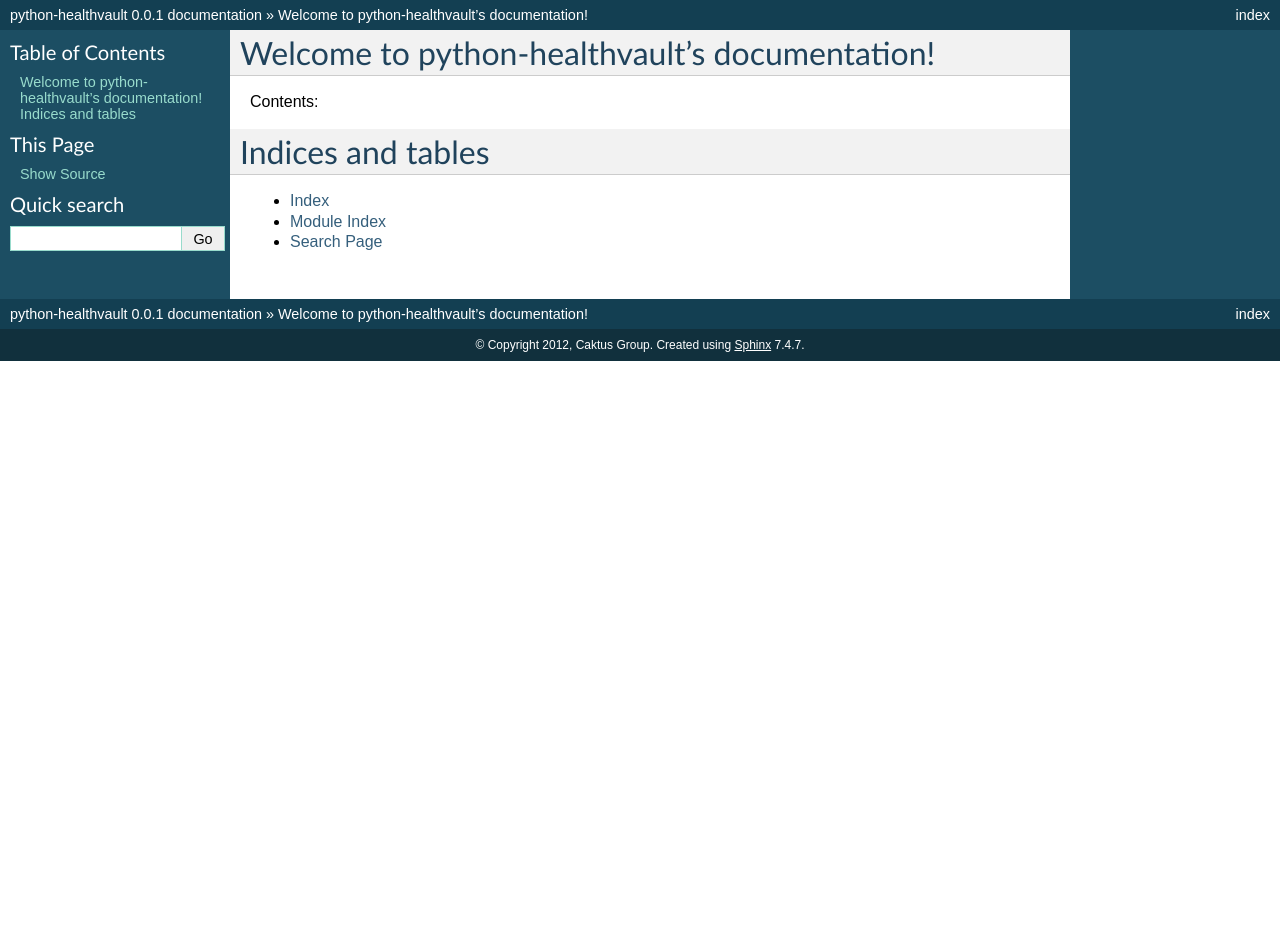
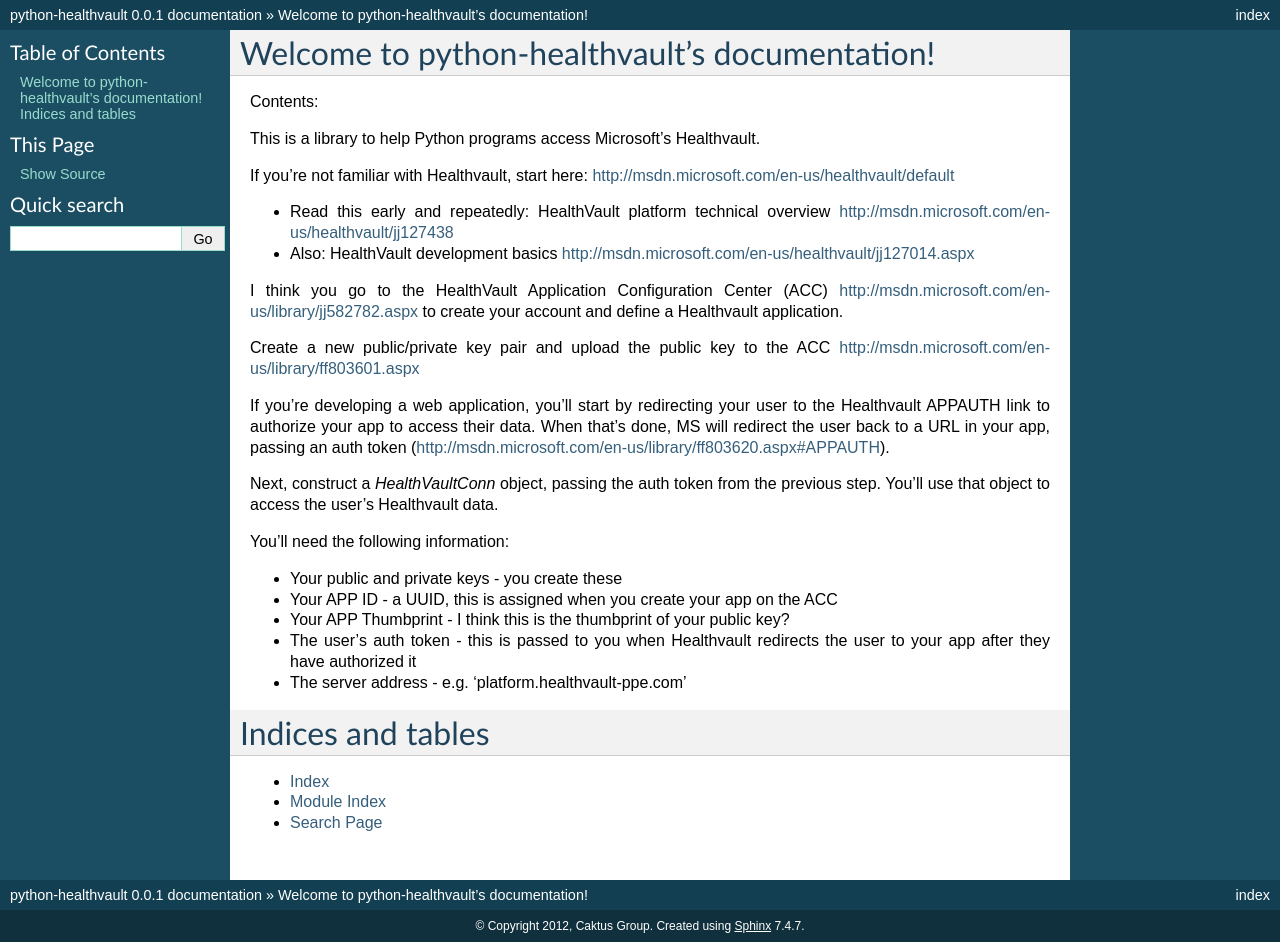
Before and after one commit to orcasgit/python-healthvault, a Sphinx documentation site: the page built from docs/index.rst, in a window 1280 px wide. Built offline with Sphinx 7.4.7, drawn with Linux system fonts in a browser that asks for light colours; before the commit the page ends 900 px from its top, so only the background shows below that.

Commit message:
A little intro doc

```diff
--- a/docs/index.rst
+++ b/docs/index.rst
@@ -11,6 +11,33 @@
 .. toctree::
    :maxdepth: 2
 
+This is a library to help Python programs access Microsoft's Healthvault.
+
+If you're not familiar with Healthvault, start here: http://msdn.microsoft.com/en-us/healthvault/default
+
+- Read this early and repeatedly: HealthVault platform technical overview http://msdn.microsoft.com/en-us/healthvault/jj127438
+- Also: HealthVault development basics http://msdn.microsoft.com/en-us/healthvault/jj127014.aspx
+
+I think you go to the HealthVault Application Configuration Center (ACC) http://msdn.microsoft.com/en-us/library/jj582782.aspx
+to create your account and define a Healthvault application.
+
+Create a new public/private key pair and upload the public key to the ACC http://msdn.microsoft.com/en-us/library/ff803601.aspx
+
+
+If you're developing a web application, you'll start by redirecting your user to the Healthvault APPAUTH link to authorize your app to access their data.
+When that's done, MS will redirect the user back to a URL in your app, passing an auth token
+(http://msdn.microsoft.com/en-us/library/ff803620.aspx#APPAUTH).
+
+Next, construct a `HealthVaultConn` object, passing the auth token from the previous step.  You'll use
+that object to access the user's Healthvault data.
+
+You'll need the following information:
+
+* Your public and private keys - you create these
+* Your APP ID - a UUID, this is assigned when you create your app on the ACC
+* Your APP Thumbprint - I think this is the thumbprint of your public key?
+* The user's auth token - this is passed to you when Healthvault redirects the user to your app after they have authorized it
+* The server address - e.g. 'platform.healthvault-ppe.com'
 
 
 Indices and tables
```
